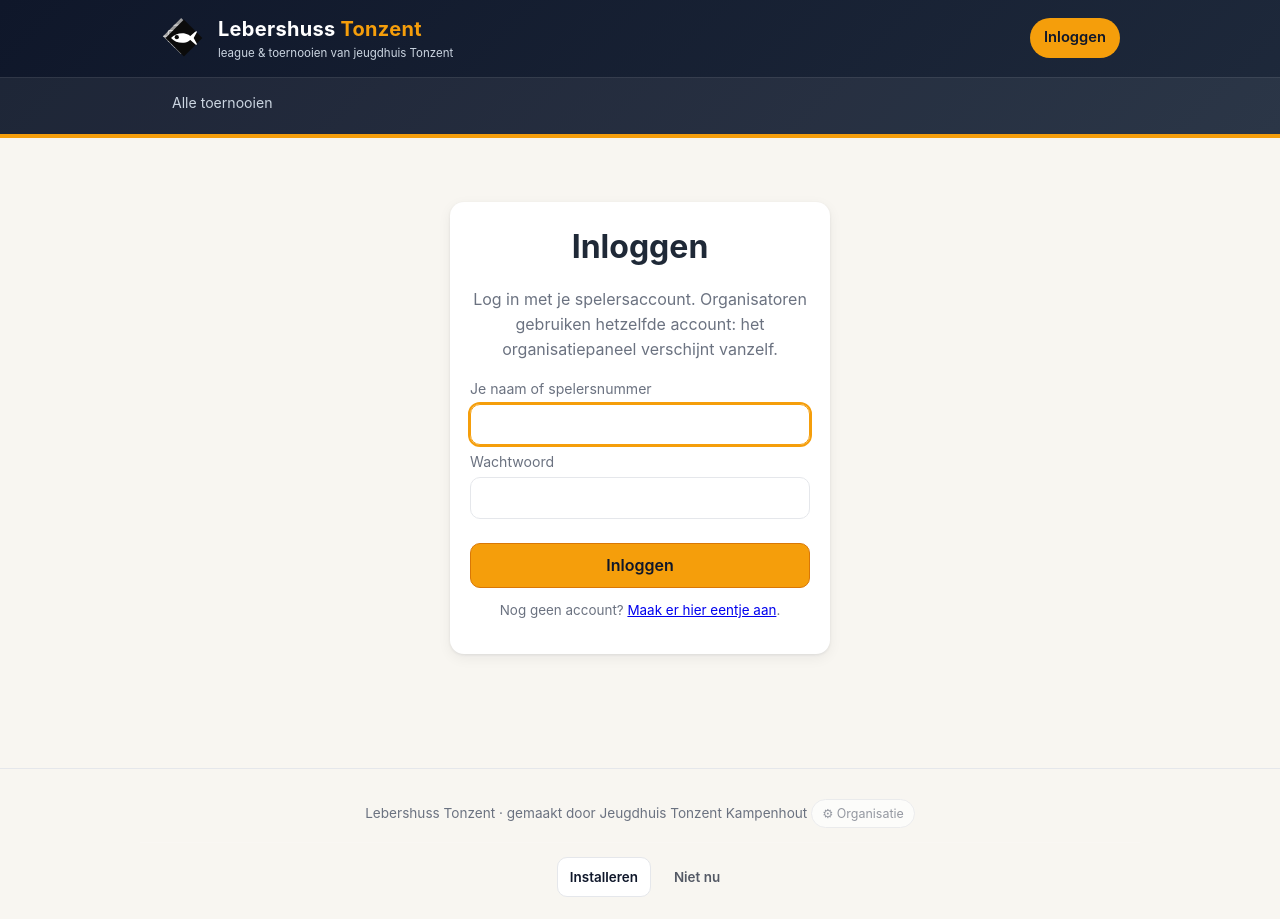
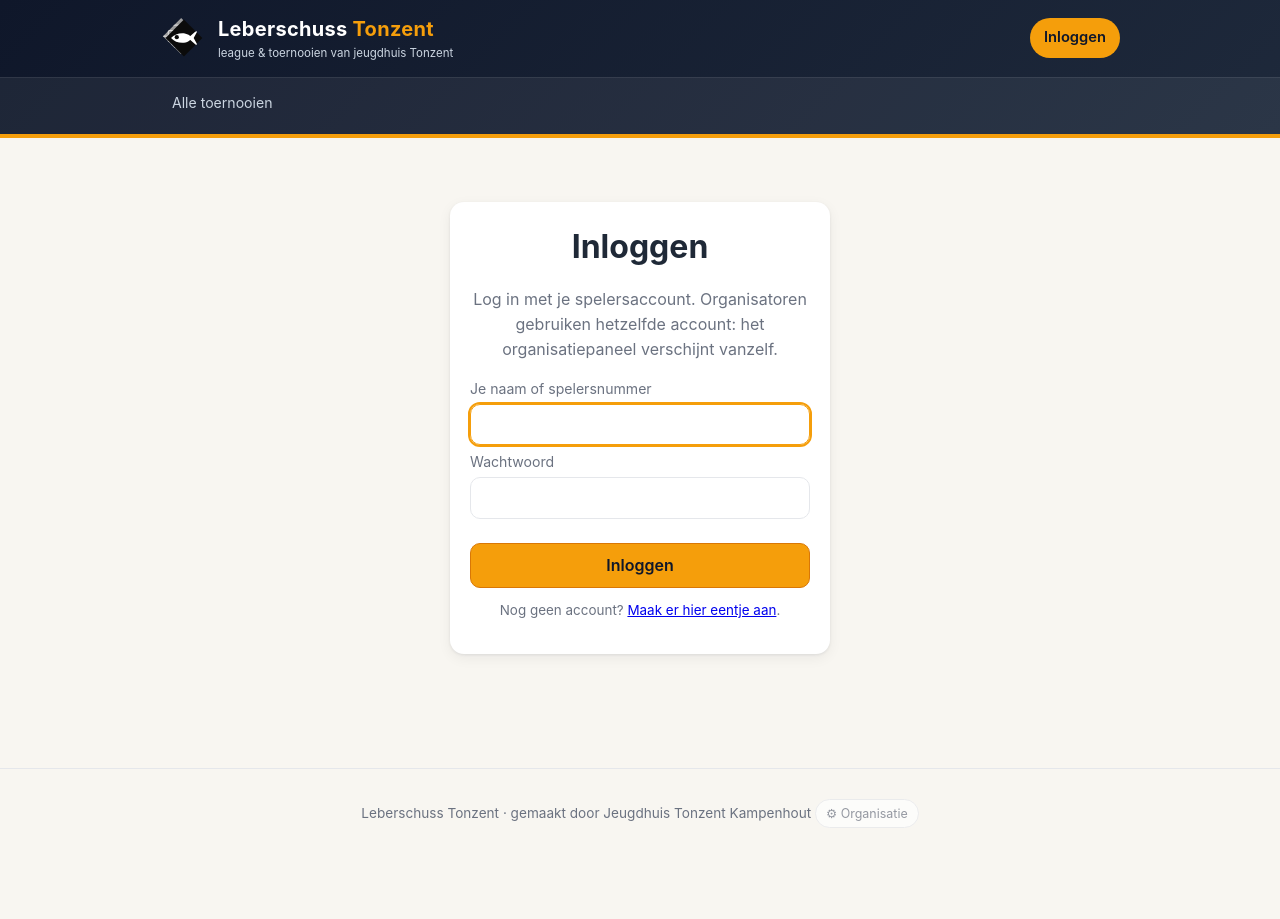
Before and after one commit to cedriclepage-4/lebershuss, a Flask app: page /inloggen?volgende=/admin in a window 1280 px wide. After the commit the page ends 828 px from the top, so only its background shows below. Run offline with Flask 3, Linux system fonts and the light colour scheme; data comes from the database, SQL or seed files in the repository; some libraries are stand-ins or nearby versions.

Commit message:
schuss fix

```diff
--- a/app.py
+++ b/app.py
@@ -1,13 +1,13 @@
 # -*- coding: utf-8 -*-
 """
-Lebershuss Tonzent — webapplicatie voor de shusscompetitie van jeugdhuis Tonzent.
+Leberschuss Tonzent — webapplicatie voor de schusscompetitie van jeugdhuis Tonzent.
 
 Starten:
     pip install flask
     python app.py
 Daarna surfen naar http://localhost:5000
 
-Standaard beheerderswachtwoord: "lebershuss" (wijzig meteen via Organisatie > Instellingen!)
+Standaard beheerderswachtwoord: "leberschuss" (wijzig meteen via Organisatie > Instellingen!)
 Spelers maken zelf een account aan, vormen zelf teams (met uitnodigingen) en
 melden zelf hun uitslagen; organisatoren beheren seizoenen, speeldagen en
 wedstrijden.
@@ -1468,7 +1468,7 @@ def registreren():
                             ROL_EIGENAAR if eerste else ROL_SPELER, START_ELO))
                 db.commit()
                 session["speler_id"] = nummer
-                flash(f"Welkom bij Lebershuss Tonzent, {bijnaam or naam}! Je "
+                flash(f"Welkom bij Leberschuss Tonzent, {bijnaam or naam}! Je "
                       f"spelersnummer is #{nummer} en je start op {START_ELO:.0f} ELO. "
                       "Maak of aanvaard een team om mee te spelen.", "ok")
                 if eerste:
@@ -2857,7 +2857,7 @@ def basisadres_opslaan():
     adres = (request.form.get("basisadres") or "").strip().rstrip("/")
     if adres and not adres.startswith(("http://", "https://")):
         flash("Een basisadres begint met http:// of https:// — bijvoorbeeld "
-              "https://lebershuss.tonzent.be", "fout")
+              "https://leberschuss.tonzent.be", "fout")
     else:
         zet_instelling(db, "basisadres", adres)
         db.commit()
@@ -3424,16 +3424,16 @@ def start(host="0.0.0.0", poort=5000):
         app.run(host=host, port=poort, debug=False, threaded=True)
         return
 
-    print("Lebershuss Tonzent draait op:")
+    print("Leberschuss Tonzent draait op:")
     for adres in _eigen_adressen(poort):
         print("   ", adres)
-    serve(app, host=host, port=poort, threads=8, ident="Lebershuss Tonzent")
+    serve(app, host=host, port=poort, threads=8, ident="Leberschuss Tonzent")
 
 
 if __name__ == "__main__":
     import argparse
 
-    p = argparse.ArgumentParser(description="Lebershuss Tonzent")
+    p = argparse.ArgumentParser(description="Leberschuss Tonzent")
     p.add_argument("--poort", type=int, default=int(os.environ.get("POORT", 5000)))
     p.add_argument("--host", default=os.environ.get("HOST", "0.0.0.0"))
     p.add_argument("--eigenaar", metavar="NAAM_OF_NUMMER",
--- a/database.py
+++ b/database.py
@@ -1,5 +1,5 @@
 # -*- coding: utf-8 -*-
-"""Databaselaag van Lebershuss Tonzent (SQLite) — schema v5 (liga + toernooien).
+"""Databaselaag van Leberschuss Tonzent (SQLite) — schema v5 (liga + toernooien).
 
 Nieuw in v5
 -----------
--- a/elo.py
+++ b/elo.py
@@ -1,6 +1,6 @@
 # -*- coding: utf-8 -*-
 """
-ELO-motor voor Lebershuss Tonzent.
+ELO-motor voor Leberschuss Tonzent.
 
 Een wedstrijd is altijd 2 tegen 2. Elke speler heeft een eigen ELO-rating,
 en elk team (elk duo dat ooit samen gespeeld heeft) heeft ook een ELO-rating.
--- a/static/app.js
+++ b/static/app.js
@@ -1,4 +1,4 @@
-/* Shuss League — front-end gedrag */
+/* Schuss League — front-end gedrag */
 (function () {
   "use strict";
 
@@ -125,7 +125,7 @@
     window.addEventListener("beforeinstallprompt", function (e) {
       e.preventDefault();
       bewaard = e;
-      toon("📲 Zet Lebershuss op je startscherm — dan opent het als een app.", true);
+      toon("📲 Zet Leberschuss op je startscherm — dan opent het als een app.", true);
     });
 
     knop.addEventListener("click", function () {
@@ -146,6 +146,9 @@
     var isIOS = /iphone|ipad|ipod/i.test(window.navigator.userAgent)
       || (window.navigator.platform === "MacIntel" && window.navigator.maxTouchPoints > 1);
     if (isIOS) {
+      /* Geen installatieknop mogelijk, dus enkel uitleg. "Niet nu" past hier
+         niet als tekst — je stelt niets uit, je hebt het gelezen of niet. */
+      weg.textContent = "Oké";
       toon("📲 Op je startscherm zetten? Tik op het deel-icoon onderaan en kies "
            + "“Zet op beginscherm”.", false);
     }
--- a/static/style.css
+++ b/static/style.css
@@ -1,5 +1,5 @@
 /* ================================================================
-   Shuss League — huisstijl: professioneel maar gezellig
+   Schuss League — huisstijl: professioneel maar gezellig
    ================================================================ */
 
 :root {
@@ -19,6 +19,12 @@
 }
 
 * { box-sizing: border-box; }
+
+/* Het hidden-attribuut moet altijd winnen. Zonder deze regel blijft een element
+   met `hidden` toch staan zodra een eigen regel er een display aan geeft
+   (bv. .knop of .installeer-balk) — de browser zijn eigen regel is namelijk
+   zwakker dan de onze. */
+[hidden] { display: none !important; }
 
 body {
   margin: 0;
--- a/static/sw.js
+++ b/static/sw.js
@@ -1,4 +1,4 @@
-/* Service worker van Lebershuss Tonzent.
+/* Service worker van Leberschuss Tonzent.
  *
  * De site draait op de laptop in het jeugdhuis en de gegevens veranderen de hele
  * avond door. Daarom: pagina's ALTIJD eerst van het netwerk halen, zodat je nooit
@@ -9,7 +9,7 @@
  * style.css, app.js en de iconen berekend is. Verandert er één van, dan krijgt
  * de cache een nieuwe naam en wordt de oude opgeruimd — bezoekers zien je
  * aanpassingen dus meteen na een update, zonder iets te moeten wissen. */
-const VERSIE = "lebershuss-__VERSIE__";
+const VERSIE = "leberschuss-__VERSIE__";
 const VASTE_BESTANDEN = [
   "/static/style.css",
   "/static/app.js",
--- a/templates/admin_instellingen.html
+++ b/templates/admin_instellingen.html
@@ -75,7 +75,7 @@
      <code>{{ gezien_adres }}</code> werkt terwijl de spelers een domeinnaam gebruiken.</p>
   <form method="post" action="{{ url_for('basisadres_opslaan') }}" class="rij-form">
     <input type="url" name="basisadres" value="{{ basisadres }}"
-           placeholder="https://lebershuss.tonzent.be (leeg = automatisch)">
+           placeholder="https://leberschuss.tonzent.be (leeg = automatisch)">
     <button type="submit" class="knop primair">Opslaan</button>
   </form>
   <p class="stil klein-tekst">Nu in gebruik: <code>{{ basisadres or gezien_adres }}</code>
--- a/templates/base.html
+++ b/templates/base.html
@@ -5,7 +5,7 @@
   <meta name="viewport" content="width=device-width, initial-scale=1, viewport-fit=cover">
   <meta name="theme-color" content="#0f172a">
   <meta name="mobile-web-app-capable" content="yes">
-  <title>{% block titel %}Lebershuss Tonzent{% endblock %} · Lebershuss Tonzent</title>
+  <title>{% block titel %}Leberschuss Tonzent{% endblock %} · Leberschuss Tonzent</title>
   <link rel="stylesheet" href="{{ url_for('statisch', bestand='style.css') }}">
   <link rel="icon" href="{{ url_for('statisch', bestand=logo_bestand) }}">
   {# installeerbaar als app op de gsm #}
@@ -13,15 +13,15 @@
   <link rel="apple-touch-icon" href="{{ url_for('statisch', bestand='apple-touch-icon.png') }}">
   <meta name="apple-mobile-web-app-capable" content="yes">
   <meta name="apple-mobile-web-app-status-bar-style" content="black-translucent">
-  <meta name="apple-mobile-web-app-title" content="Lebershuss">
+  <meta name="apple-mobile-web-app-title" content="Leberschuss">
 </head>
 <body>
   <header class="topbar">
     <div class="wrap topbar-inner">
       <a class="logo" href="{{ url_for('index') if league_toegankelijk else url_for('toernooien') }}">
-        <img class="logo-beeld" src="{{ url_for('statisch', bestand=logo_bestand) }}" alt="Lebershuss Tonzent logo">
+        <img class="logo-beeld" src="{{ url_for('statisch', bestand=logo_bestand) }}" alt="Leberschuss Tonzent logo">
         <span>
-          <strong>Lebershuss <span class="merk-org">Tonzent</span></strong>
+          <strong>Leberschuss <span class="merk-org">Tonzent</span></strong>
           <small>league &amp; toernooien van jeugdhuis Tonzent</small>
         </span>
       </a>
@@ -87,7 +87,7 @@
 
   <footer class="voet">
     <div class="wrap">
-      Lebershuss Tonzent · gemaakt door Jeugdhuis Tonzent Kampenhout
+      Leberschuss Tonzent · gemaakt door Jeugdhuis Tonzent Kampenhout
       {% if not is_organisator %}
         <a class="voet-organisatie" href="{{ url_for('admin') }}">⚙ Organisatie</a>
       {% endif %}
--- a/tournament.py
+++ b/tournament.py
@@ -1,6 +1,6 @@
 # -*- coding: utf-8 -*-
 """
-Toernooimotor van Lebershuss Tonzent.
+Toernooimotor van Leberschuss Tonzent.
 
 Formaat (naar het model van de nieuwe Champions League):
 
```
Also changed, not shown: DEPLOY.md (+12 -12 lines), README.md, static/manifest.webmanifest.
